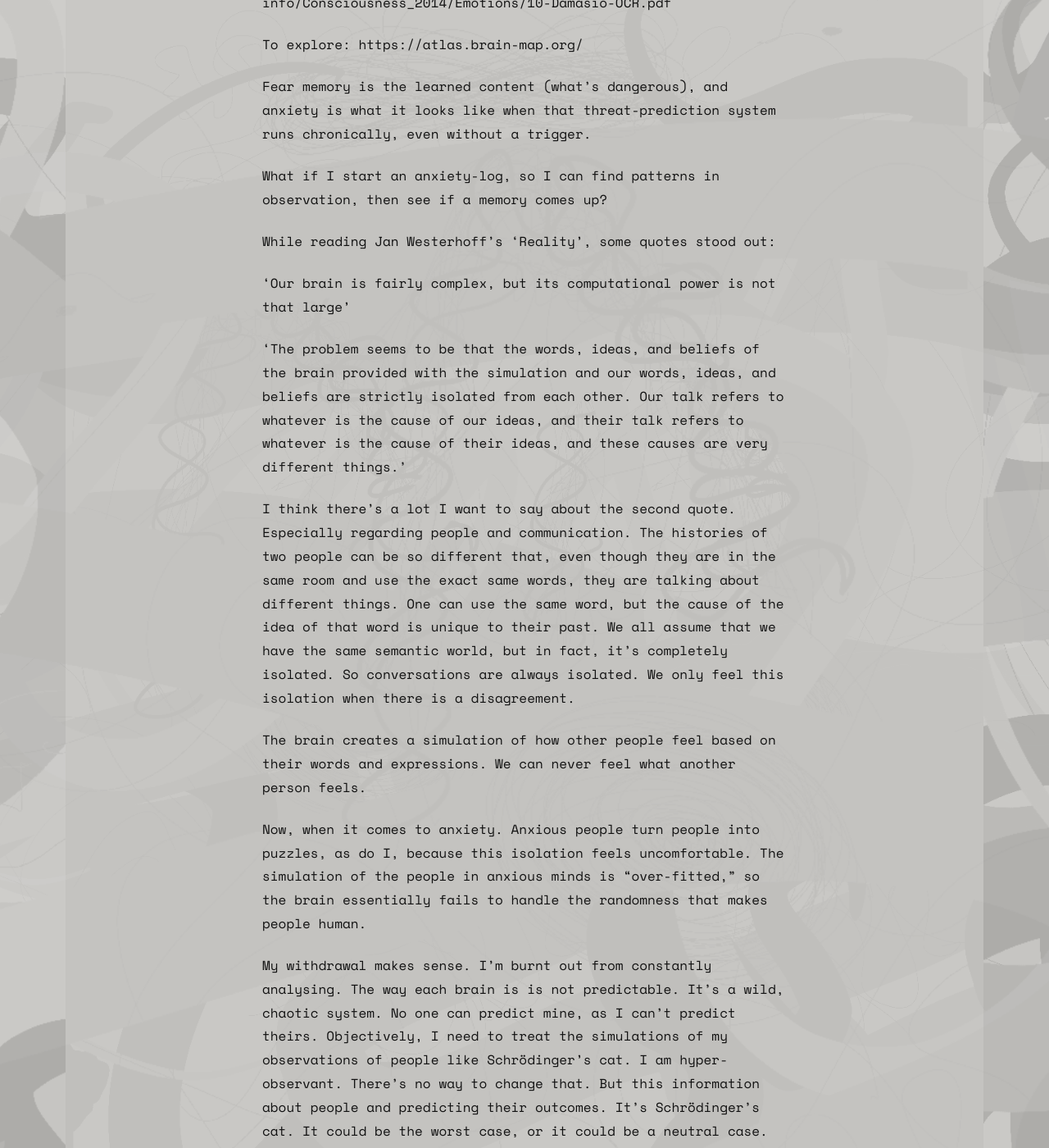
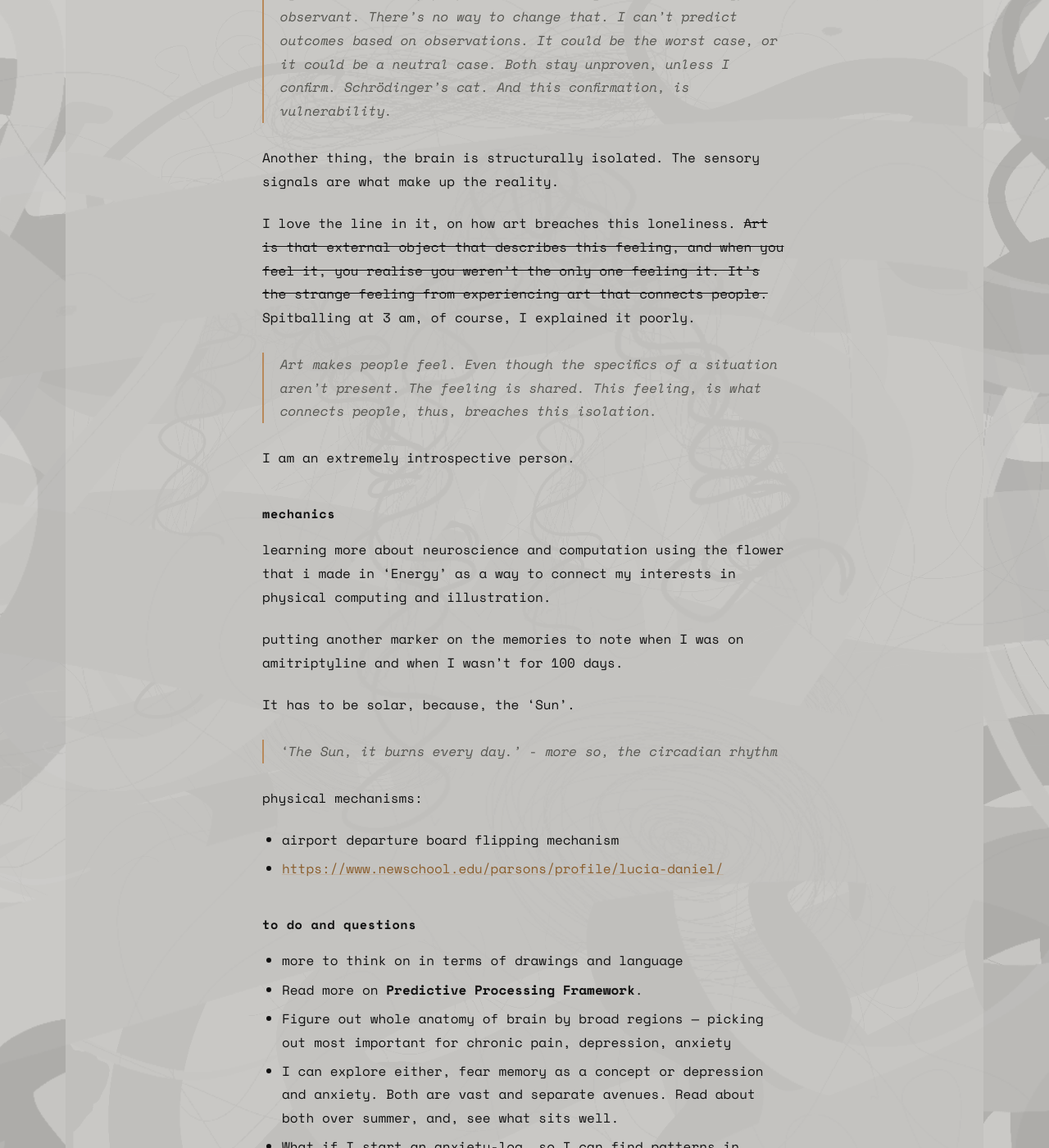
Before and after one commit to shlokamohanty/i-write-sometimes, a Jekyll site: the page built from _posts/2026-04-25-thesis-ideation.md, in a window 1280 px wide and 1400 px high, scrolled down 2872 px. Shown: the whole window at 82% size. Built offline with Jekyll 4.4.1, drawn with Linux system fonts in a browser that asks for light colours; some web fonts are replaced; some of the changed text lies outside the part shown.

Commit message:
jknkjn
 njkn kj

```diff
--- a/_posts/2026-04-25-thesis-ideation.md
+++ b/_posts/2026-04-25-thesis-ideation.md
@@ -17,81 +21,93 @@ things that become important in memories:
 - mundane anchors
 - understanding: shared human context in the micro-moments (empathy). tie it all together with my conceptions on 'the politics of transcription', (or as I say, the paper that changed my life).
 
-learning more about neuroscience and computation
-using the flower that i made in 'Energy' as a way to connect my interests in physical computing and illustration.
+My stories revolve around breaking cycles, especially the way I made my migraine chronic by overusing analgesics. Perhaps the stress from my abuse triggered the migraines, and the repeated overuse created a chronic pattern. I find that I keep repeating and growing these cycles. But doesn't everyone repeat and ruminate on certain things? The patterns we choose or allow tend to prevail. When things go well, a positive cycle develops. Then, anxiety or something else takes over, shifting the pattern. It all connects back to how our brains work.
+
+There's some connection with cycles, familiarity, and the fact that people find themselves in cycles because they are surprise-averse. What if we just accepted people for who they are, perhaps embraced their surprises, the nuances, the complex creatures that we are, instead of finding comfort in familiarity? Does that change the cycle, break it, or what kind of a mechanism would that be? Well, in a larger neuroscience sense, the brain is surprise-averse. The assumption that people are broken generally implies that they were whole before.
+
+> Maybe you can't break the cycle, but what cycles through?
+
+Structurally maybe it's a brain and runs on neuroscience principles, but the cycles are still related to stories in the memories.
+
+Perhaps this leads me to conclude that I want my art practice to be rooted in autoethnographic research. This is the word I was looking for that ties arts and sciences together for me.
+
+memory is a material in neuroscience that builds identity
+
+- 98% of a person's atoms are replaced every year
+- basic biology property: molecular components are replaced over time
+
+brain as a ~~city?~~ database
+
+time in conjunction to neuroscience and physics in physics
+
+- past, present and future, exist at once in neuroscience
+- organises reality through memories
+- sequences life experiences into narratives create the illusion or the sensation of continuity
+- without memory your perception of linear time will begin to collapse
+
+Fear memory is the learned content (what's dangerous), and anxiety is what it looks like when that threat-prediction system runs chronically, even without a trigger.
+
+I think there's a lot I want to say about the second quote. Especially regarding people and communication. The histories of two people can be so different that, even though they are in the same room and use the exact same words, they are talking about different things. One can use the same word, but the cause of the idea of that word is unique to their past. We all assume that we have the same semantic world, but in fact, it's completely isolated. So conversations are always isolated. But, we only feel this isolation when there is a disagreement.
+
+The brain creates a simulation of how other people are and feel based on their words and expressions. We can never feel what another person feels.
+
+Now, when it comes to anxiety. Anxious people turn people into puzzles, as do I, because this isolation feels uncomfortable. The simulation of the people in anxious minds is "over-fitted," so the brain essentially fails to handle the randomness that makes people human.
+
+My withdrawal makes sense. I'm burnt out from constantly analysing. The way each brain is is not predictable. It's a wild, chaotic system. No one can predict mine, as I can't predict theirs. Objectively, I need to treat ~~the simulations of~~
+
+> my observations of people like Schrödinger's cat. I am hyper-observant. There's no way to change that. I can't predict outcomes based on observations. It could be the worst case, or it could be a neutral case. Both stay unproven, unless I confirm. Schrödinger's cat. And this confirmation, is vulnerability.
+
+Another thing, the brain is structurally isolated. The sensory signals are what make up the reality.
+
+I love the line in it, on how art breaches this loneliness. ~~Art is that external object that describes this feeling, and when you feel it, you realise you weren't the only one feeling it. It's the strange feeling from experiencing art that connects people.~~ Spitballing at 3 am, of course, I explained it poorly.
+
+> Art makes people feel. Even though the specifics of a situation aren't present. The feeling is shared. This feeling, is what connects people, thus, breaches this isolation.
+
+I am an extremely introspective person.
+
+## mechanics
+
+learning more about neuroscience and computation using the flower that i made in 'Energy' as a way to connect my interests in physical computing and illustration.
 
 putting another marker on the memories to note when I was on amitriptyline and when I wasn't for 100 days.
 
 It has to be solar, because, the 'Sun'.
 
-'The Sun, it burns every day.' - more so, the circadian rhythm
+> 'The Sun, it burns every day.' - more so, the circadian rhythm
+
+physical mechanisms:
+
+- airport departure board flipping mechanism
+- [https://www.newschool.edu/parsons/profile/lucia-daniel/](https://www.newschool.edu/parsons/profile/lucia-daniel/)
+
+## to do and questions
+
+- more to think on in terms of drawings and language
+- Read more on **Predictive Processing Framework**.
+- Figure out whole anatomy of brain by broad regions — picking out most important for chronic pain, depression, anxiety
+- I can explore either, fear memory as a concept or depression and anxiety. Both are vast and separate avenues. Read about both over summer, and, see what sits well.
+- What if I start an anxiety-log, so I can find patterns in observation, then see if a memory comes up?
+- I want to learn more about chaos theory.
+- But, why do I want to do this? What about analysing my brain is important? What do I want to show? That's the bigger question.
+- Is the brain just calm chaos?
+
+## readings and quotes
+
+While reading Jan Westerhoff's 'Reality', some quotes stood out:
+> 'Our brain is fairly complex, but its computational power is not that large'
+> 'The problem seems to be that the words, ideas, and beliefs of the brain provided with the simulation and our words, ideas, and beliefs are strictly isolated from each other. Our talk refers to whatever is the cause of our ideas, and their talk refers to whatever is the cause of their ideas, and these causes are very different things.'
+"Nature's Folly" from RWET.
+
+### to read
+
+- https://www.nature.com/articles/s41380-021-01400-x
+- https://ruccs.rutgers.edu/images/personal-zenon-pylyshyn/class-info/Consciousness_2014/Emotions/10-Damasio-OCR.pdf
+
+### to explore
+
+- https://atlas.brain-map.org/
+
+## people and resources
 
 Find people to talk to in neuroscience - ground this with more empirical science.
 - Sarah, Raviya's friend
-
-My stories revolve around breaking cycles, especially the way I made my migraine chronic by overusing analgesics. Perhaps the stress from my abuse triggered the migraines, and the repeated overuse created a chronic pattern. I find that I keep repeating and growing these cycles. But doesn't everyone repeat and ruminate on certain things? The patterns we choose or allow tend to prevail. When things go well, a positive cycle develops. Then, anxiety or something else takes over, shifting the pattern. It all connects back to how our brains work.
-
-There’s some connection with cycles, familiarity, and the fact that people find themselves in cycles because they are surprise-averse. What if we just accepted people for who they are, perhaps embraced their surprises, the nuances, the complex creatures that we are, instead of finding comfort in familiarity? Does that change the cycle, break it, or what kind of a mechanism would that be? Well, in a larger neuroscience sense, the brain is surprise-averse. The assumption that people are broken generally implies that they were whole before.
-
-Maybe you can’t break the cycle, but what cycles through?
-
-Structurally maybe it's a brain and runs on neuroscience principles, but the cycles are still related to stories in the memories.
-
-Read more on **Predictive Processing Framework**.
-
-Perhaps this leads me to conclude that I want my art practice to be rooted in autoethnographic research. This is the word I was looking for that ties arts and sciences together for me.
-
-- more to think on in terms of drawings and language
-
-physical mechanisms:
-- airport departure board flipping mechanism
-- [https://www.newschool.edu/parsons/profile/lucia-daniel/](https://www.newschool.edu/parsons/profile/lucia-daniel/)
-
-Figure out whole anatomy of brain by broad regions
-Picking out most important for chronic pain, depression, anxiety
-
-- memory is a material in neuroscience that builds identity
-- 98% of a person's atoms are replaced every year
-- basic biology property: molecular components are replaced over time
-
-brain as a ~~city?~~ database
-
-I can explore either, fear memory as a concept or depression and anxiety. Both are vast and separate avenues.
-- Read about both over summer, and, see what sits well.
-
-time in conjunction to neuroscience and physics
-in physics
-- past, present and future, exist at once
-in neuroscience
-- organises reality through memories
-- sequences life experiences into narratives create the illusion or the sensation of continuity
-- without memory your perception of linear time will begin to collapse
-
-To read:
-https://www.nature.com/articles/s41380-021-01400-x
-https://ruccs.rutgers.edu/images/personal-zenon-pylyshyn/class-info/Consciousness_2014/Emotions/10-Damasio-OCR.pdf
-
-To explore:
-https://atlas.brain-map.org/
-
-Fear memory is the learned content (what's dangerous), and anxiety is what it looks like when that threat-prediction system runs chronically, even without a trigger.
-
-What if I start an anxiety-log, so I can find patterns in observation, then see if a memory comes up?
-
-While reading Jan Westerhoff's 'Reality', some quotes stood out:
-
-'Our brain is fairly complex, but its computational power is not that large'
-
-'The problem seems to be that the words, ideas, and beliefs of the brain provided with the simulation and our words, ideas, and beliefs are strictly isolated from each other. Our talk refers to whatever is the cause of our ideas, and their talk refers to whatever is the cause of their ideas, and these causes are very different things.'
-
-I think there's a lot I want to say about the second quote. Especially regarding people and communication. The histories of two people can be so different that, even though they are in the same room and use the exact same words, they are talking about different things. One can use the same word, but the cause of the idea of that word is unique to their past. We all assume that we have the same semantic world, but in fact, it's completely isolated. So conversations are always isolated. We only feel this isolation when there is a disagreement.
-
-The brain creates a simulation of how other people feel based on their words and expressions. We can never feel what another person feels.
-
-Now, when it comes to anxiety. Anxious people turn people into puzzles, as do I, because this isolation feels uncomfortable. The simulation of the people in anxious minds is "over-fitted," so the brain essentially fails to handle the randomness that makes people human.
-
-My withdrawal makes sense. I'm burnt out from constantly analysing. The way each brain is is not predictable. It's a wild, chaotic system. No one can predict mine, as I can't predict theirs. Objectively, I need to treat the simulations of my observations of people like Schrödinger's cat. I am hyper-observant. There's no way to change that. But this information about people and predicting their outcomes. It's Schrödinger's cat. It could be the worst case, or it could be a neutral case. Both stay unproven, unless I ask.
-
-Another thing, the brain is structurally isolated. The sensory signals are what make up the reality.
-
-But, thinking back to the reading: "Nature's Folly" from RWET. I love the line in it, on how art breaches this loneliness. Art is that external object that describes this feeling, and when you feel it, you realise you weren't the only one feeling it. It's the strange feeling from experiencing art that connects people.
```
Also changed, not shown: other parts of _posts/2026-04-25-thesis-ideation.md (+4 -0 lines), _posts/.obsidian/workspace.json (+7 -7 lines).
